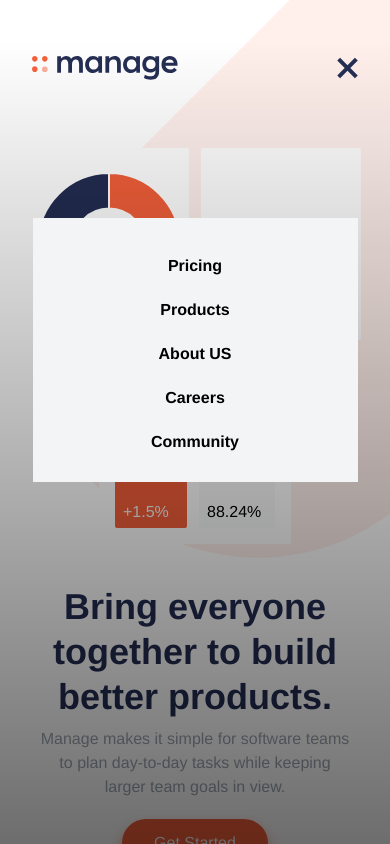
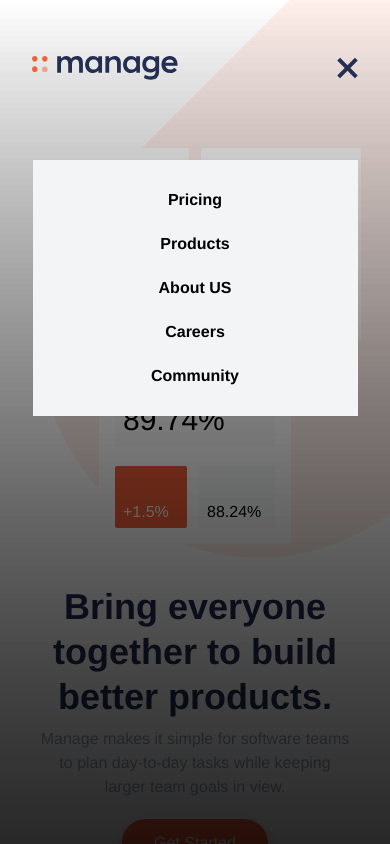
Before and after one commit to karlebh/Manage, a Vue app: page / in a window 390 px wide. Both pictures are taken after a click on the button 345 px from the left and 68 px from the top of the page. Shown: the top 844 px of the page. Built offline with nearby package versions, Linux system fonts and the light colour scheme.

Commit message:
fixed navabr scroll bug

```diff
--- a/src/components/Header.vue
+++ b/src/components/Header.vue
@@ -13,7 +13,7 @@
     <!-- Moile Header -->
     <header class="lg:hidden relative">
       <svg class="absolute left-10 -top-64 md:hidden" xmlns="http://www.w3.org/2000/svg" width="814" height="814"><rect width="436" height="970" x="774" y="-62" fill="#FFF0EC" fill-rule="evenodd" rx="218" transform="rotate(45 718.814 -291.157)"/></svg>
-      <div class="flex justify-between px-8 pt-14 pb-5 relative z-40">
+      <div class="flex justify-between px-8 pt-14 pb-5 relative z-50">
         <Logo/>
         <button @click="isOpen = !isOpen">
           <svg v-if="!isOpen" xmlns="http://www.w3.org/2000/svg" width="25" height="18"><g fill="#242D52" fill-rule="evenodd"><path d="M0 0h25v4H0zM0 7h25v4H0zM0 14h25v4H0z"/></g></svg>
--- a/src/components/NavBar.vue
+++ b/src/components/NavBar.vue
@@ -1,16 +1,26 @@
+<!-- -->
 <template>
-  <div>
-      <button class="fixed z-30 w-full h-full inset-0 navbar cursor-default mt-10 sm:mt-0">
-        <div class="bg-gray-100 w-10/12 pt-9 pb-7 mx-auto -mt-56">
+  <div class="lg:hidden fixed navbar z-40 w-full w-full h-full inset-0">
+    <button @click="$emit('closeNav')" class="fixed navbar z-40 w-full w-full h-full inset-0 cursor-pointer"></button>
+     <div class="bg-gray-100 w-10/12 py-7 mx-auto mt-40 relative z-50">
       <a class="block text-center font-semibold" href="#">Pricing</a>
       <a class="block text-center mt-5 font-semibold" href="#">Products</a>
       <a class="block text-center mt-5 font-semibold" href="#">About US</a>
       <a class="block text-center mt-5 font-semibold" href="#">Careers</a>
       <a class="block text-center mt-5 font-semibold" href="#">Community</a>
     </div>
-      </button>
 </div>
 </template>
+
+<script>
+  // import Logo from '@/components/Logo'
+
+  export default {
+    components: {
+      // Logo
+    }
+  }
+</script>
 
 <style scoped>
   .navbar {
```
Lines whose indentation alone changed are shown as unchanged.
